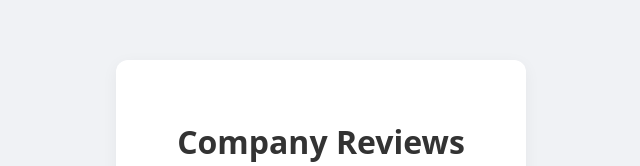
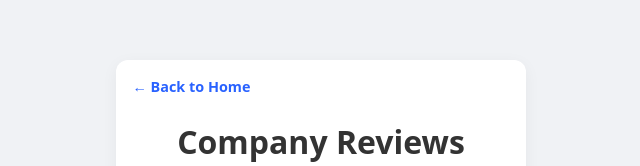
Before and after one commit to ChristineMuchiri/CorpRate, a React (Vite) app in the folder company-review-front/: page /company-reviews in a window 1280 px wide. Shown: the part 166-332 px from the top of the page, without its empty margins (319-959 px from the left). Built offline with nearby package versions, Linux system fonts and the light colour scheme.

Commit message:
company review page

```diff
--- a/company-review-front/src/pages/CompanyReviews.css
+++ b/company-review-front/src/pages/CompanyReviews.css
@@ -95,3 +95,14 @@
 .star.filled {
   color: #facc15;
 }
+.back-button {
+  display: inline-block;
+  margin-bottom: 1rem;
+  color: #2962ff;
+  text-decoration: none;
+  font-weight: 600;
+}
+
+.back-button:hover {
+  text-decoration: underline;
+}
--- a/company-review-front/src/pages/CompanyReviews.jsx
+++ b/company-review-front/src/pages/CompanyReviews.jsx
@@ -1,7 +1,8 @@
 // src/pages/CompanyReviews.jsx
 import React, { useState } from 'react';
 import { FaStar } from 'react-icons/fa';
-import './CompanyReviews.css'; // Make sure this file exists
+import { Link } from 'react-router-dom'; // ✅ Add this
+import './CompanyReviews.css';
 
 function CompanyReviews() {
   const [searchCompany, setSearchCompany] = useState('');
@@ -18,22 +19,21 @@ function CompanyReviews() {
     }
 
     // Placeholder for future fetch logic
-    // setFilteredReviews(fetchFromBackend(searchCompany));
-    setFilteredReviews([]); // Currently no data
+    setFilteredReviews([]);
   };
 
-  const renderStars = (rating) => {
-    return (
+  const renderStars = (rating) => (
     <div className="stars">
       {[...Array(5)].map((_, i) => (
         <FaStar key={i} className={i < rating ? 'star filled' : 'star'} />
       ))}
     </div>
   );
-  };
 
   return (
     <div className="review-container">
+      <Link to="/" className="back-button">← Back to Home</Link> {/* ✅ Back button */}
+
       <h2 className="review-title">Company Reviews</h2>
 
       <form onSubmit={handleSearch} className="search-form">
```
Lines whose indentation alone changed are shown as unchanged.
